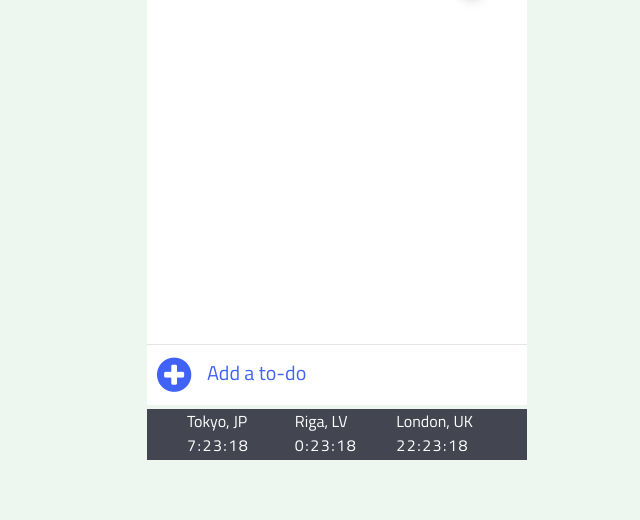
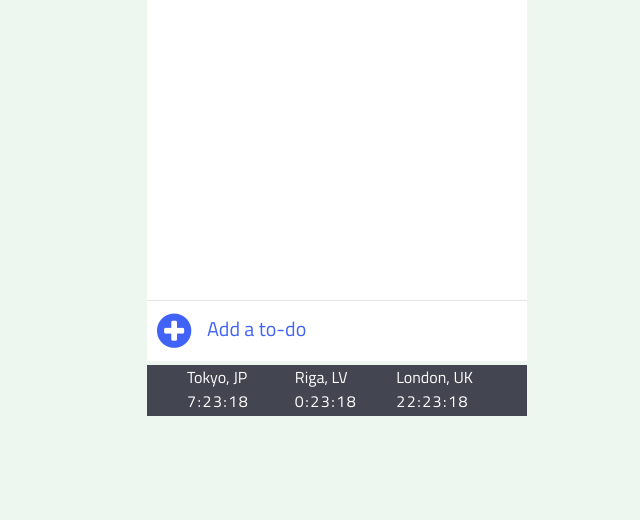
Before and after one commit to djraivis/creativeToDoList, a plain HTML site: page index.html in a window 1280 px wide. Shown: the part 280-800 px from the top of the page, without its empty margins (303-943 px from the left). Drawn offline with nearby package versions, Linux system fonts and the light colour scheme.

Commit message:
2022 Updates Removed Flex-Box on Body

```diff
--- a/css/style.css
+++ b/css/style.css
@@ -10,10 +10,10 @@ body {
     /* background-attachment: fixed; */
     background-position: center;
     /* background-blend-mode: overlay; */
-    display: flex;
+    /* display: flex;
     justify-content: center;
     align-items: center;
-    height: 100vh;
+    height: 100vh; */
 }
 
 img {
```
